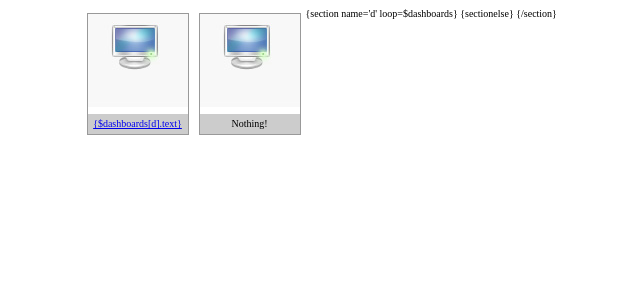
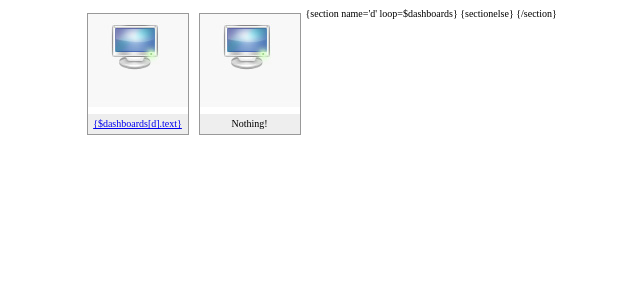
Before and after one commit to anytizer/backend.php, a PHP site: page /services/backend/templates/contents/dashboard.php in a window 1280 px wide. Shown: the top 300 px of the page, without its empty margins (166-806 px from the left). Run offline with PHP 8.4, Linux system fonts and the light colour scheme.

Commit message:
dashboard icon text

```diff
--- a/services/backend/templates/css/dashboard.css
+++ b/services/backend/templates/css/dashboard.css
@@ -29,7 +29,7 @@
     width: 100px;
     height: 20px;
     text-align: center;
-    background-color: #cccccc;
+    background-color: #EEEEEE;
     padding-top: 4px;
 }
 
```
